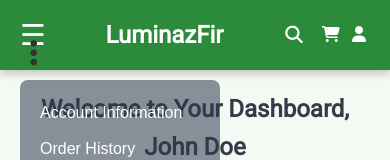
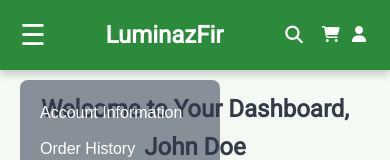
Before and after one commit to superstephgreat/LuminazFir, a React (Create React App) app in the folder luminazfir-frontend/: page /dashboard in a window 390 px wide. Shown: the top 160 px of the page. Built offline with nearby package versions, Linux system fonts and the light colour scheme.

Commit message:
Commit for LuminazFir

```diff
--- a/luminazfir-frontend/src/styles/Dashboard.css
+++ b/luminazfir-frontend/src/styles/Dashboard.css
@@ -140,8 +140,8 @@ a:hover {
     display: block;
     position: fixed;
     top: 30px;
-    left: 30px;
-    z-index: 1000;
+    left: 10px;
+
   }
 
   .user-info, .order-history, .technicians-booked, .cart-summary, .settings {
--- a/luminazfir-frontend/src/styles/Educational.css
+++ b/luminazfir-frontend/src/styles/Educational.css
@@ -195,7 +195,6 @@
 .tools {
     display: grid;
     grid-template-columns: repeat(auto-fill, minmax(250px, 1fr));
-    gap: 20px;
     justify-items: center;
     margin-bottom: 40px;
 }
--- a/luminazfir-frontend/src/styles/Products.css
+++ b/luminazfir-frontend/src/styles/Products.css
@@ -169,8 +169,12 @@
         gap: 20px;
         padding-left: 0px;
     }
+
     .menu-toggle {
         display: block;
+        top: 30px;
+        left: 10px;
+
     }
 
     .filters {
```
